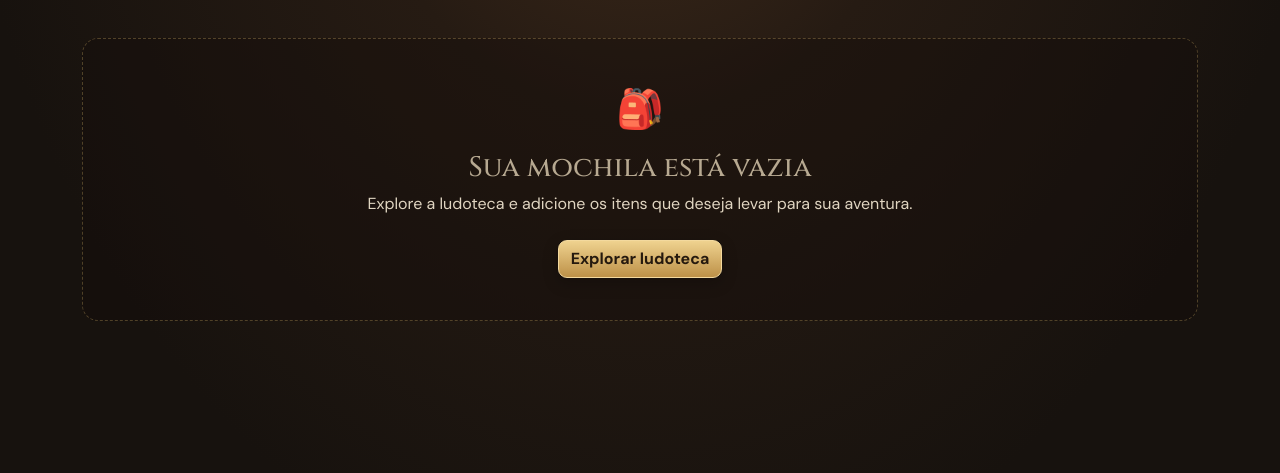
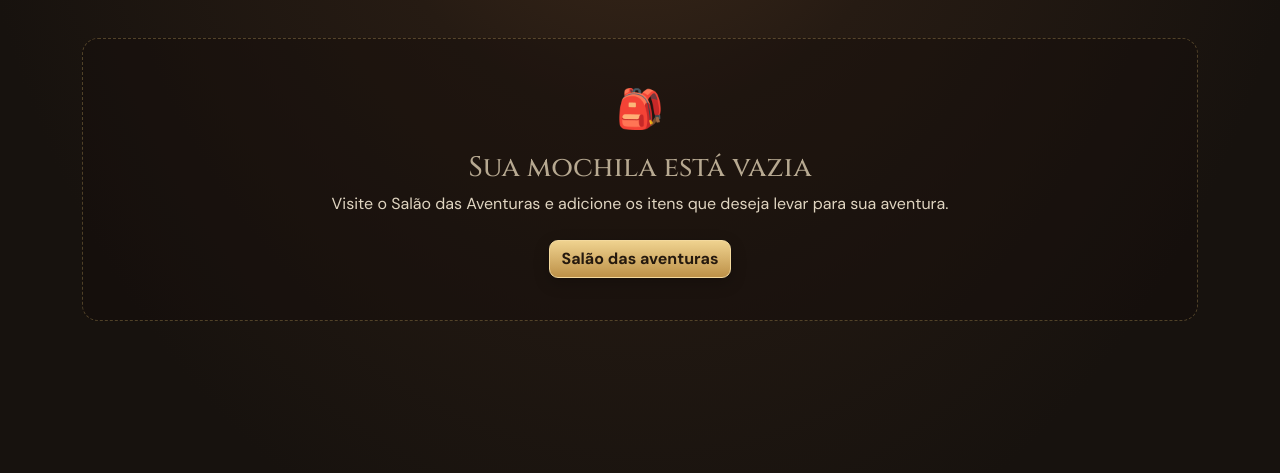
Before and after one commit to math3404/rpg-maker, a Django app: page /meus-pedidos/ in a window 1280 px wide. Shown: the part 252-725 px from the top of the page. Run offline with Django 5.2, Linux system fonts and the light colour scheme; the visitor is signed in with stand-in values (Sample User, id 1); data comes from the database, SQL or seed files in the repository; data that the repository does not hold is empty.

Commit message:
Update empty backpack call to action

```diff
--- a/taverna/templates/taverna/meus_pedidos.html
+++ b/taverna/templates/taverna/meus_pedidos.html
@@ -23,6 +23,6 @@
         <a class="btn btn-gold" href="{% url 'produtos' %}">Continuar comprando</a>
     </div>
 {% else %}
-    <div class="empty-state"><div class="empty-icon">🎒</div><h2 class="h3">Sua mochila está vazia</h2><p>Explore a ludoteca e adicione os itens que deseja levar para sua aventura.</p><a class="btn btn-gold mt-2" href="{% url 'produtos' %}">Explorar ludoteca</a></div>
+    <div class="empty-state"><div class="empty-icon">🎒</div><h2 class="h3">Sua mochila está vazia</h2><p>Visite o Salão das Aventuras e adicione os itens que deseja levar para sua aventura.</p><a class="btn btn-gold mt-2" href="{% url 'produtos' %}">Salão das aventuras</a></div>
 {% endif %}
 {% endblock %}
```
